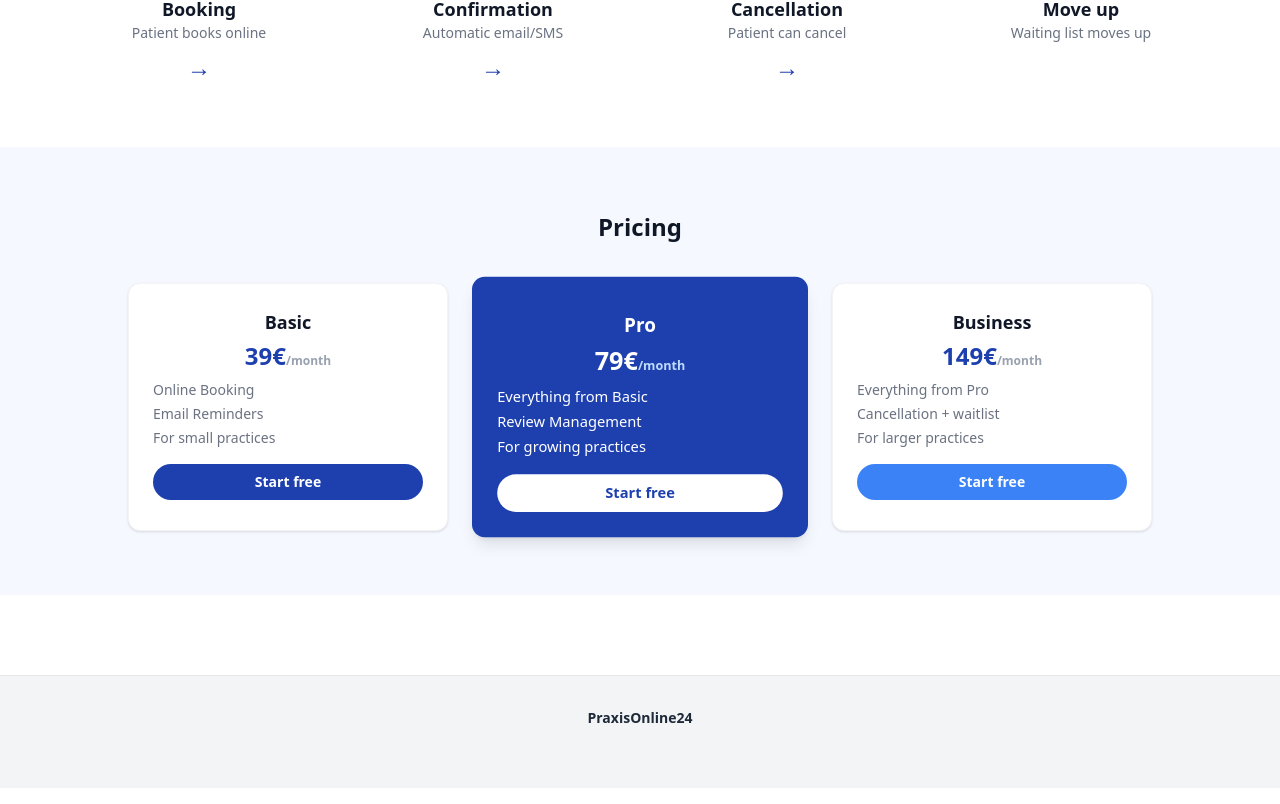
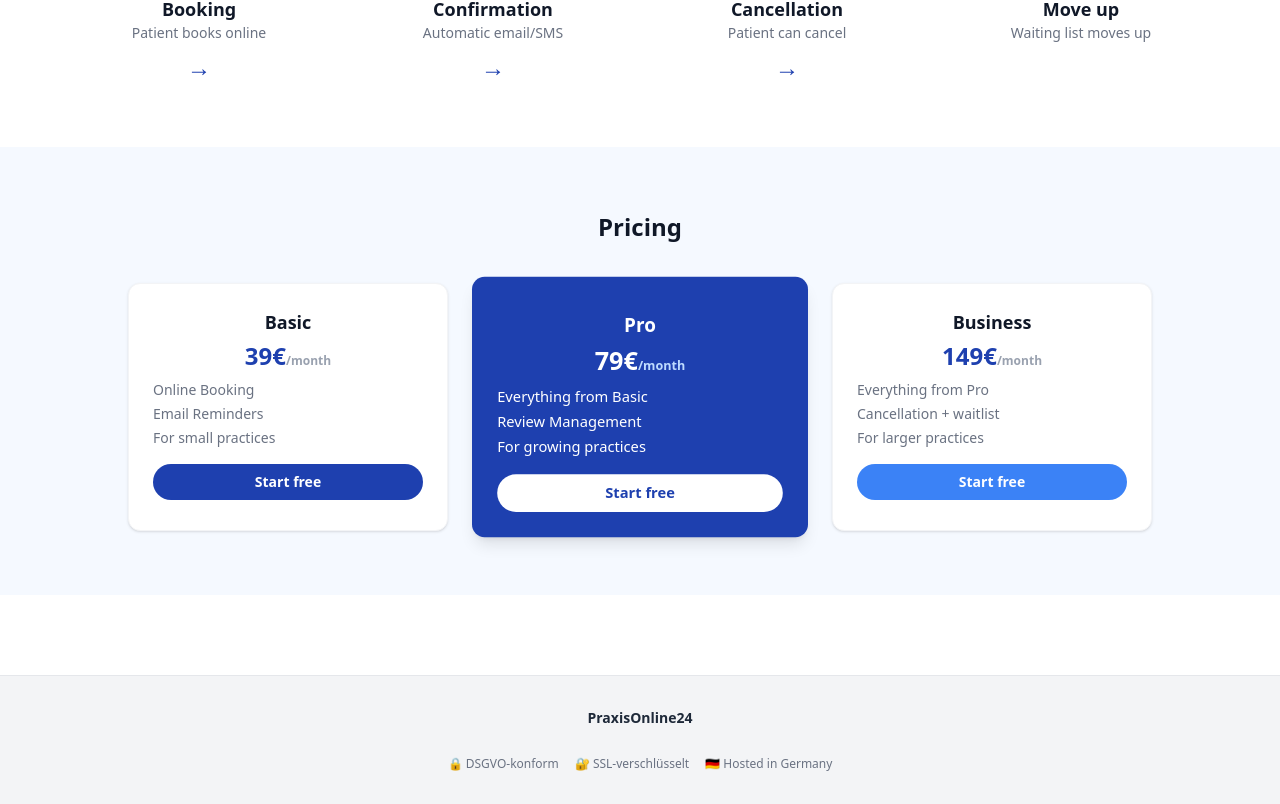
Before and after one commit to housniadmy-rgb/autooffice-pro-neu, a Next.js app: page / in a window 1280 px wide. Shown: the part 1058-1862 px from the top of the page. Built offline with nearby package versions, Linux system fonts and the light colour scheme.

Commit message:
DSGVO-Badge im Footer

```diff
--- a/app/layout.tsx
+++ b/app/layout.tsx
@@ -17,6 +17,7 @@ export default function RootLayout({ children }: { children: React.ReactNode })
             <p className="font-semibold text-gray-800 mb-3">PraxisOnline24</p>
             <div id="footer-links" className="flex flex-wrap justify-center gap-x-4 gap-y-2 mb-4"></div>
             <p id="footer-copyright" className="text-gray-500"></p>
+            <div className="flex flex-wrap justify-center gap-4 mt-4 text-xs"><span className="text-gray-500">🔒 DSGVO-konform</span><span className="text-gray-500">🔐 SSL-verschlüsselt</span><span className="text-gray-500">🇩🇪 Hosted in Germany</span></div>
           </div>
         </footer>
         <script dangerouslySetInnerHTML={{ __html: `
```
